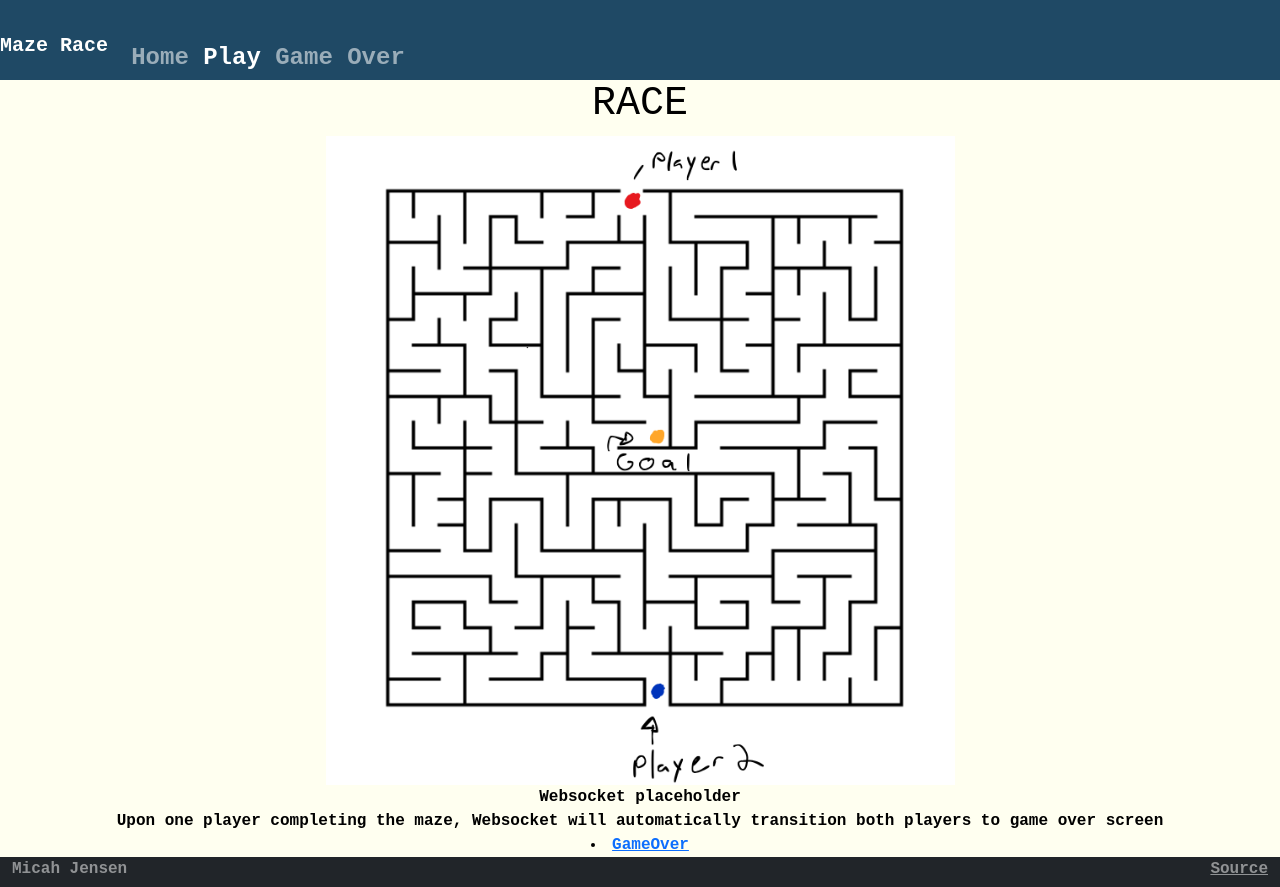
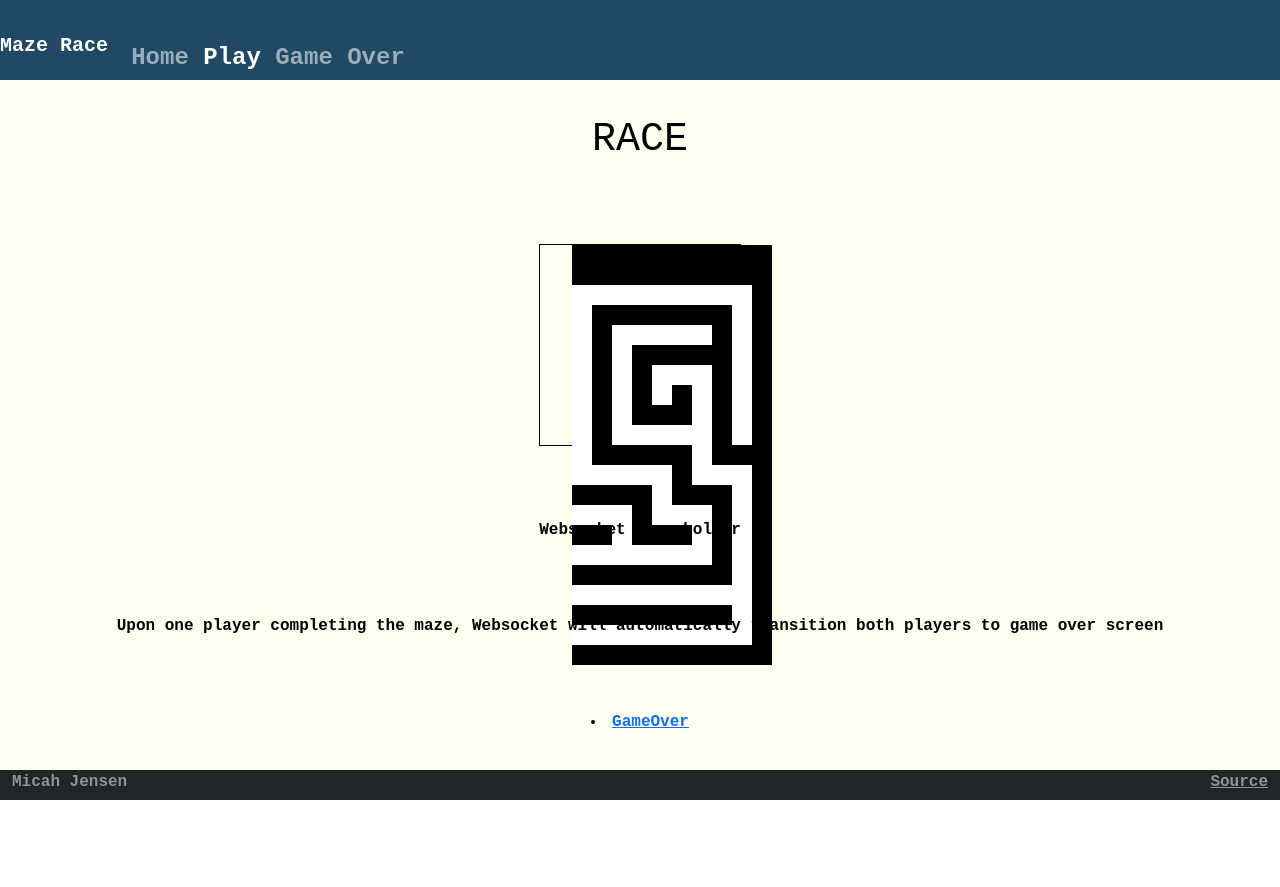
Before and after one commit to mjen3en/startup, a React (Vite) app: page /play in a window 1280 px wide. After the commit the page ends 800 px from the top, so only its background shows below. Built offline with nearby package versions, Linux system fonts and the light colour scheme.

Commit message:
beginning of maze rendering implemented

```diff
--- a/src/app.jsx
+++ b/src/app.jsx
@@ -13,6 +13,29 @@ import { AuthState } from './login/authState';
   const [userName, setUserName] = React.useState(localStorage.getItem('userName') || '');
   const currentAuthState = userName ? AuthState.Authenticated : AuthState.Unauthenticated;
   const [authState, setAuthState] = React.useState(currentAuthState);
+
+  const MazeData = [
+    [1,1,1,1,1,1,1,1,1,1,1,1,1,1,1,1,1,1,1,1],
+    [1,0,0,0,0,1,0,0,0,0,0,1,0,0,0,0,0,0,0,1],
+    [1,0,1,1,0,1,0,1,1,1,0,1,0,1,1,1,1,1,0,1],
+    [1,0,1,1,0,1,0,1,1,1,0,1,0,1,1,1,1,1,0,1],
+    [1,0,1,1,0,1,0,0,0,0,0,1,0,0,0,0,0,1,0,1],
+    [1,0,1,1,0,1,1,1,1,1,1,1,1,1,1,1,0,1,0,1],
+    [1,0,1,1,0,0,0,0,0,0,0,0,0,0,0,1,0,1,0,1],
+    [1,0,1,1,1,1,1,1,1,1,1,1,1,1,0,1,0,1,0,1],
+    [1,0,0,0,0,0,0,0,0,0,0,0,0,1,0,1,0,1,0,1],
+    [1,1,1,1,1,1,1,1,1,1,1,1,0,1,0,1,0,1,0,1],
+    [1,0,0,0,0,0,0,0,0,0,0,1,0,1,0,1,0,1,0,1],
+    [1,0,1,1,1,1,1,1,1,1,0,1,0,1,0,1,0,1,0,1],
+    [1,0,1,0,0,0,0,0,0,1,0,1,0,0,0,1,0,1,0,1],
+    [1,0,1,0,1,1,1,1,0,1,0,1,1,1,0,1,0,1,0,1],
+    [1,0,1,0,1,0,0,1,0,1,0,0,0,1,0,1,0,1,0,1],
+    [1,0,1,0,1,0,1,1,0,1,1,1,0,1,0,1,0,1,0,1],
+    [1,0,1,0,1,0,0,0,0,0,0,1,0,0,0,1,0,1,0,1],
+    [1,0,1,1,1,1,1,1,1,1,0,1,1,1,1,1,0,1,0,1],
+    [1,0,0,0,0,0,0,0,0,1,0,0,0,0,0,0,0,0,0,1],
+    [1,1,1,1,1,1,1,1,1,1,1,1,1,1,1,1,1,1,1,1]
+];
 
     return (
         <BrowserRouter>
@@ -72,7 +95,7 @@ import { AuthState } from './login/authState';
               }
                 exact
                 />
-  <Route path='/play' element={<Play />} />
+    <Route path='/play' element={<Play MazeData={ MazeData }/>} />
     <Route path='/creategame' element={<CreateGame />} />
     <Route path='/joingame' element={<JoinGame />} />
     <Route path='/gameover' element={<GameOver />} />
--- a/src/creategame/creategame.jsx
+++ b/src/creategame/creategame.jsx
@@ -1,12 +1,33 @@
-import React from 'react';
+import React, { useEffect} from 'react';
 import './creategame.css';
 
+
+
 export function CreateGame() {
+const { code, setCode } = React.useState('000000');
+  useEffect(() => {
+    const handleBeforeUnload = () => {
+      // Code to execute on refresh
+      const newCode =Math.floor(100000 + Math.random() * 900000).toString();
+      setCode(newCode);
+
+      console.log('Page is refreshing or closing!');
+      // Perform actions like saving data to localStorage or sending analytics events
+    };
+
+    window.addEventListener('beforeunload', handleBeforeUnload);
+
+    // Cleanup function to remove the event listener
+    return () => {
+      window.removeEventListener('beforeunload', handleBeforeUnload);
+    };
+  }, []);
   return (
     <main>
       <h1>Game Code</h1>
       <div>Randomly generated game code goes here</div>
       <div> Use 100ms api to generate and manage room codes</div>
+      <div>Game Code: {code}</div>
 
       <h1> Websocket Data</h1>
       <div>Will automatically notify player and change screens when another player has joined the game</div>
--- /dev/null
+++ b/src/play/maze.css
@@ -0,0 +1,19 @@
+.maze {
+    display: grid;
+    grid-template-rows: repeat(10, 20px); /* Adjust rows as needed */
+    grid-template-columns: repeat(10, 20px); /* Adjust columns as needed */
+    border: 1px solid black;
+  }
+
+  .maze-cell {
+    width: 20px;
+    height: 20px;
+  }
+
+  .wall {
+    background-color: black;
+  }
+
+  .path {
+    background-color: white;
+  }
--- /dev/null
+++ b/src/play/maze.jsx
@@ -0,0 +1,19 @@
+import React from "react";
+import './maze.css';
+
+function Maze( { MazeData } ) {
+    return (
+        <div className = "maze">
+            {MazeData.map((row, rowIndex) => (
+                <div key={rowIndex} className="maze-row">
+                    <ul>{row.map((cell, cellIndex) => (
+                        <div key={cellIndex} className={`maze-cell ${cell == 1 ? 'wall' : 'path'}`}></div>
+                    ))}
+                    </ul>
+                </div>
+            ))}
+        </div>
+    );
+}
+
+export default Maze;
--- a/src/play/play.jsx
+++ b/src/play/play.jsx
@@ -1,12 +1,16 @@
 import React from 'react';
 import './play.css';
+import Maze from './maze';
 
 
-export function Play() {
+
+export function Play(props) {
   return (
     <main>
       <h1>RACE</h1>
-      <img src="maze_placeholder.png" />
+      <div>
+        <Maze MazeData={props.MazeData} />
+      </div>
       <div> Websocket placeholder</div>
       <div>Upon one player completing the maze, Websocket will automatically transition both players to game over screen</div>
       <li><a href="gameover">GameOver</a></li>
```
Lines whose indentation alone changed are shown as unchanged.
